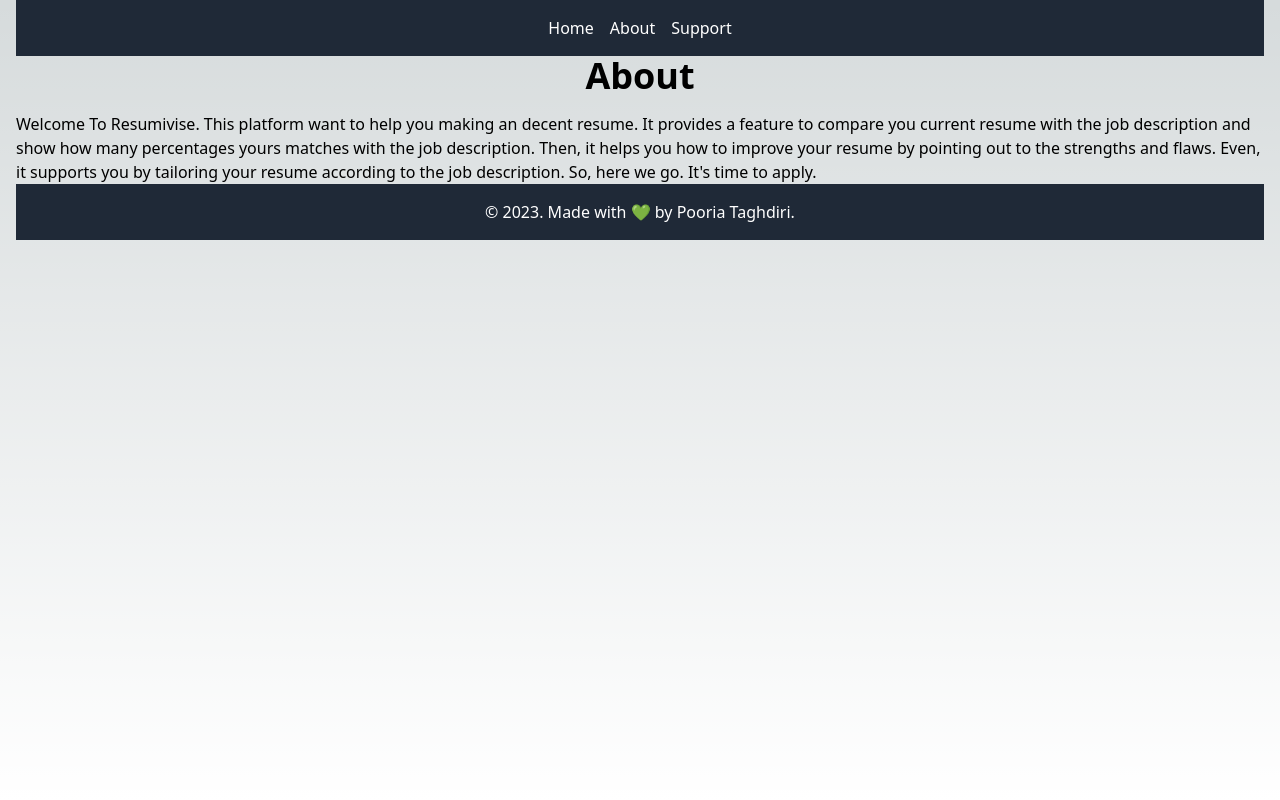
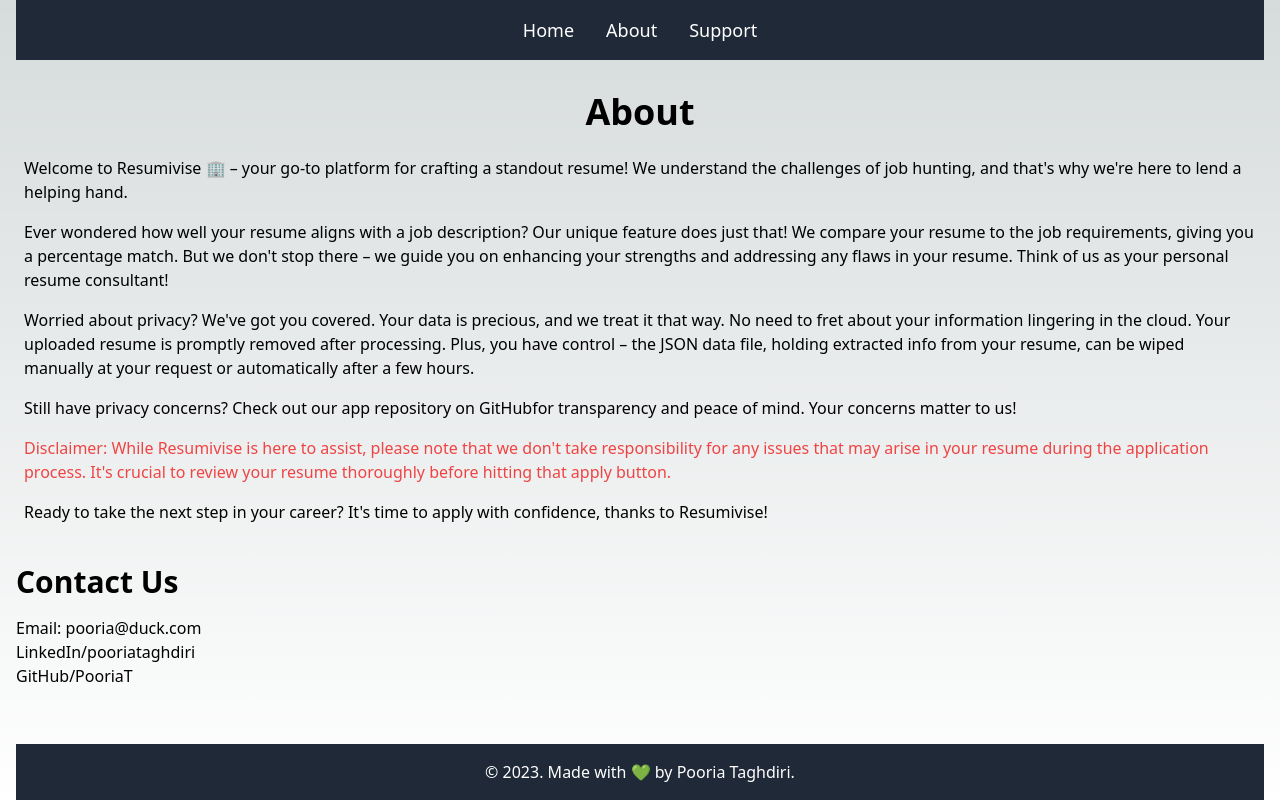
Before and after one commit to PooriaT/Resumivise, a Next.js app in the folder frontend/: page /about in a window 1280 px wide. Built offline with nearby package versions, Linux system fonts and the light colour scheme.

Commit message:
Support page

```diff
--- a/frontend/app/about/page.tsx
+++ b/frontend/app/about/page.tsx
@@ -1,15 +1,51 @@
 // pages/about.tsx
 
 function About() {
+  const email = "mailto:pooria@duck.com";
+  const linkedin = "https://www.linkedin.com/in/pooriataghdiri/";
+  const github = "https://github.com/PooriaT";
   return (
-    <div>
-      <h1 className="text-4xl font-bold mb-4 text-center">About</h1>
-      <p>
-        Welcome To Resumivise. This platform want to help you making an decent resume. It provides a feature
-        to compare you current resume with the job description and show how many percentages yours matches with
-        the job description. Then, it helps you how to improve your resume by pointing out to the strengths and flaws.
-        Even, it supports you by tailoring your resume according to the job description. So, here we go. It's time to apply.
-      </p>
+    <div className="container mx-auto mt-8 flex-grow">
+      <section className="mb-8">
+        <h1 className="text-4xl font-bold mb-4 text-center">About</h1>
+        <p className="p-2">
+          Welcome to Resumivise 🏢 – your go-to platform for crafting a standout resume!
+          We understand the challenges of job hunting, and that's why we're here to lend a helping hand.
+        </p>
+        <p className="p-2">
+          Ever wondered how well your resume aligns with a job description? Our unique feature does just that!
+          We compare your resume to the job requirements, giving you a percentage match. But we don't stop there –
+          we guide you on enhancing your strengths and addressing any flaws in your resume. Think of us as your personal resume consultant!
+        </p>
+        <p className="p-2">
+          Worried about privacy? We've got you covered. Your data is precious, and we treat it that way. No need to fret about your information
+          lingering in the cloud. Your uploaded resume is promptly removed after processing. Plus, you have control – the JSON data file, holding
+          extracted info from your resume, can be wiped manually at your request or automatically after a few hours.
+        </p>
+        <p className="p-2">
+          Still have privacy concerns? Check out our app repository on <a href="https://github.com/PooriaT/Resumivise">GitHub</a>
+          for transparency and peace of mind. Your concerns matter to us!
+        </p>
+        <p className="p-2 font-medium text-red-500">
+          Disclaimer: While Resumivise is here to assist, please note that we don't take responsibility for any issues that may arise in your resume
+          during the application process. It's crucial to review your resume thoroughly before hitting that apply button.
+        </p>
+        <p className="p-2">
+          Ready to take the next step in your career? It's time to apply with confidence, thanks to Resumivise!
+        </p>
+      </section>
+      <section className="mb-8">
+          <h2 className="text-3xl font-bold mb-4">Contact Us</h2>
+          <div>
+            <a href={email}>Email: pooria@duck.com</a>
+          </div>
+          <div>
+            <a href={linkedin}>LinkedIn/pooriataghdiri</a>
+          </div>
+          <div>
+          <a href={github}>GitHub/PooriaT</a>
+          </div>
+        </section>
     </div>
   );
 }
--- a/frontend/app/page.tsx
+++ b/frontend/app/page.tsx
@@ -25,7 +25,7 @@
   }, []);
 
   return (
-    <div>
+    <div className="container mx-auto mt-8 flex-grow">
       <h1 className="text-4xl font-bold mb-4 text-center">Welcome To RESUMIVISE!</h1>
       <p>Welcome to the Home Page!</p>
       {apiData && (
--- a/frontend/app/support/page.tsx
+++ b/frontend/app/support/page.tsx
@@ -2,11 +2,34 @@
 
 function Support() {
   return (
-    <div>
-      <h1 className="text-4xl font-bold mb-4 text-center">Support Page</h1>
-      <p>We are here to support you. Reach out to us!</p>
+    <div className="container mx-auto mt-8 flex-grow">
+      <section className="mb-8">
+        <h1 className="text-4xl font-bold mb-4 text-center">Support</h1>
+        <p className="p-2">
+          Welcome, and thank you for being a part of our community! Your support means the world to us.
+        </p>
+        <p className="p-2">
+          If you're eager to contribute, head over to our application's <a href="https://github.com/PooriaT/Resumivise"> GitHub repository</a>.
+          Feel free to fork it, create new issues, or jump into existing ones. Your feedback and ideas are invaluable to us – every contribution,
+          big or small, makes a difference.
+        </p>
+        <p className="p-2">
+          And if you're loving what we do and want to support us even more, consider buying me a book.
+        </p>
+        <button className="flex items-center justify-center">
+          <script type="text/javascript" src="https://cdnjs.buymeacoffee.com/1.0.0/button.prod.min.js" data-name="bmc-button"
+            data-slug="pooria7" data-color="#40DCA5" data-emoji="📖"  data-font="Cookie" data-text="Buy me a book" data-outline-color="#000000"
+            data-font-color="#ffffff" data-coffee-color="#FFDD00" >
+          </script>
+        </button>
+        <p className="p-2">
+          Your support fuels our passion, and we truly appreciate it. Thanks for being a vital part of our journey.
+        </p>
+      </section>
     </div>
   );
 }
 
+
+
 export default Support;
--- a/frontend/components/Header.tsx
+++ b/frontend/components/Header.tsx
@@ -4,19 +4,19 @@
 export default function Header() {
   return (
     <nav className="bg-gray-800 p-4">
-      <ul className="flex space-x-4 text-white justify-center">
+      <ul className="flex space-x-4 text-white justify-center items-center">
         <li>
-          <Link href="/">
+          <Link className="px-2 text-lg" href="/">
             Home
           </Link>
         </li>
         <li>
-          <Link href="/about">
+          <Link className="px-2 text-lg" href="/about">
             About
           </Link>
         </li>
         <li>
-          <Link href="/support">
+          <Link className="px-2 text-lg" href="/support">
             Support
           </Link>
         </li>
```
